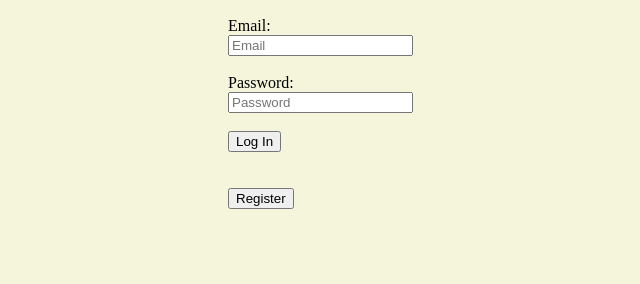
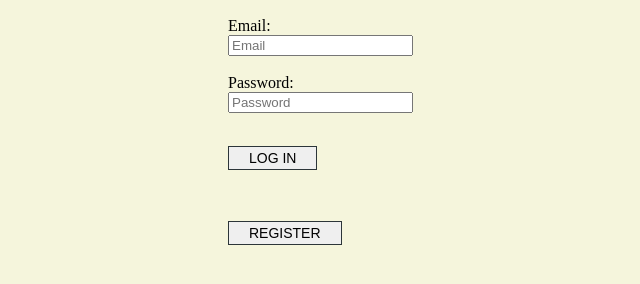
Before and after one commit to karlkws/nusmoney-b13g1, a website: page public/login.html in a window 1280 px wide. Shown: the part 110-394 px from the top of the page, without its empty margins (62-702 px from the left). Drawn offline with Linux system fonts and the light colour scheme.

Commit message:
Update transaction display and css

```diff
--- a/public/FX.css
+++ b/public/FX.css
@@ -81,3 +81,25 @@
   .link{
     border: 1px solid #745296;
   }
+
+  button {
+
+    margin: 15px auto 0;
+    padding: 3px 20px;
+
+
+    font-size: 14px;
+    text-align: center;
+    border : 1px solid #2C3539;
+    text-transform: uppercase;
+    /* text-decoration: none; */
+    /* outline: none; */
+}
+
+button:hover {
+    transition: 0.5s;
+    background-color: #2E1263;
+    color: #00FFFF;
+    text-decoration: underline;
+    letter-spacing: 0.5px;
+}
--- a/public/login.html
+++ b/public/login.html
@@ -14,7 +14,7 @@
   	Password:<br>
   	<input type="password" name="password" placeholder="Password" required><br><br>
   	<!-- submit button -->
-  	<input type="submit" value="Log In">
+  	<button type="submit" value="Log In">Log In</button>
 	</form>
 	<br>
 	<br>
```
